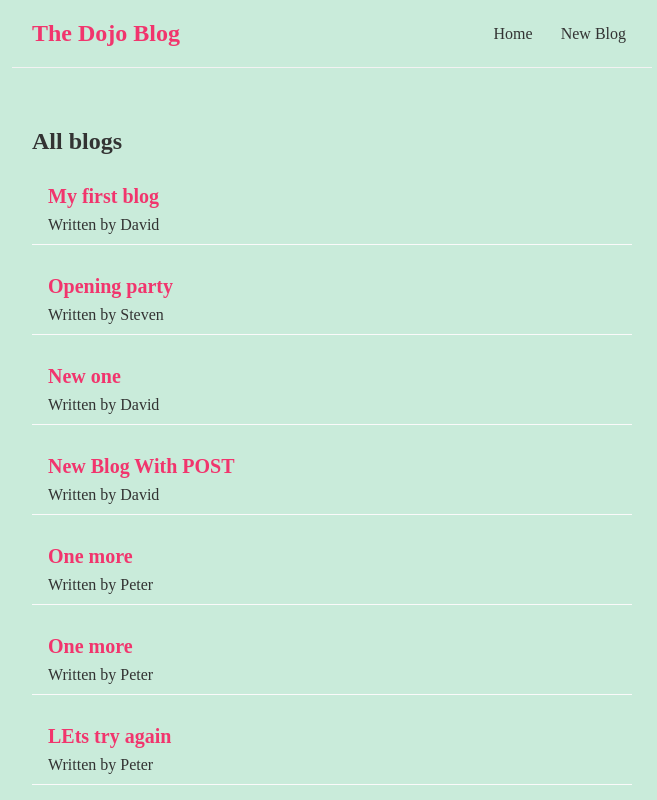
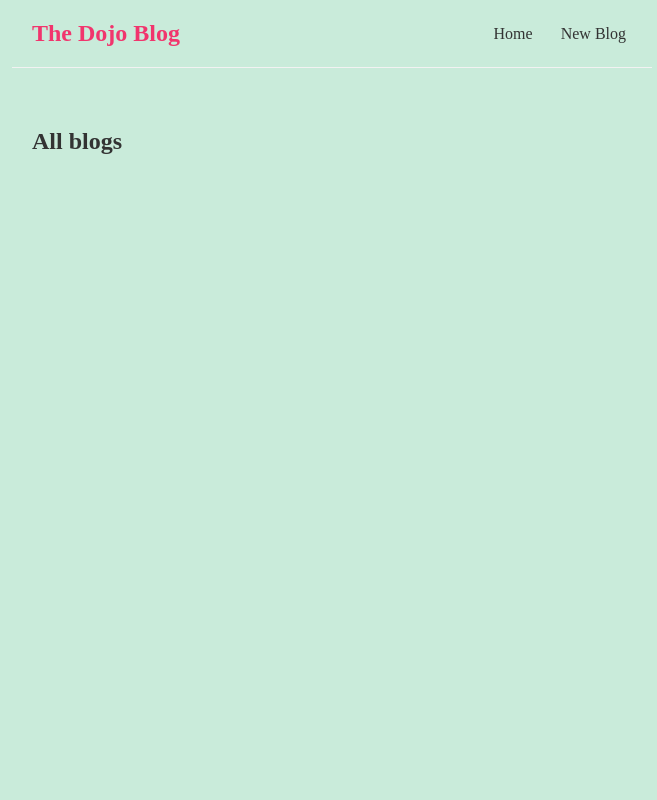
Before and after one commit to tihomir-a51/Blog-Project-React, a React (Create React App) app in the folder dojo-blog/: page / in a window 1280 px wide. Shown: the top 800 px of the page, without its empty margins (308-965 px from the left). Built offline with nearby package versions, Linux system fonts and the light colour scheme; data requests are answered from the project's data file.

Commit message:
delete a blog and some stylings

```diff
--- a/dojo-blog/database/db.json
+++ b/dojo-blog/database/db.json
@@ -1,124 +1,3 @@
 {
-  "blogs": [
-    {
-      "title": "My first blog",
-      "body": "Why do we use it?\nIt is a long established that a reader will be distracted",
-      "author": "David",
-      "id": "1"
-    },
-    {
-      "title": "Opening party",
-      "body": "Why do we use it?\nIt is a long established that a reader will be distracted",
-      "author": "Steven",
-      "id": "2"
-    },
-    {
-      "title": "New one",
-      "body": "Why do we use it?\nIt is a long established that a reader will be distracted",
-      "author": "David",
-      "id": "3"
-    },
-    {
-      "id": "b2c3",
-      "title": "New Blog With POST",
-      "body": "Let see if it works",
-      "author": "David"
-    },
-    {
-      "id": "d492",
-      "title": "One more",
-      "body": "let see again...",
-      "author": "Peter"
-    },
-    {
-      "id": "6108",
-      "title": "One more",
-      "body": "let see again...",
-      "author": "Peter"
-    },
-    {
-      "id": "d7dc",
-      "title": "LEts try again",
-      "body": "lets try",
-      "author": "Peter"
-    },
-    {
-      "id": "d675",
-      "title": "LEts try again",
-      "body": "lets try",
-      "author": "Peter"
-    },
-    {
-      "id": "ba2e",
-      "title": "LEts try again",
-      "body": "lets try",
-      "author": "Peter"
-    },
-    {
-      "id": "3aca",
-      "title": "LEts try again",
-      "body": "lets try",
-      "author": "Peter"
-    },
-    {
-      "id": "7866",
-      "title": "LEts try again",
-      "body": "lets try",
-      "author": "Peter"
-    },
-    {
-      "id": "355e",
-      "title": "LEts try again",
-      "body": "lets try",
-      "author": "Peter"
-    },
-    {
-      "id": "966d",
-      "title": "LEts try again",
-      "body": "lets try",
-      "author": "Peter"
-    },
-    {
-      "id": "8d98",
-      "title": "LEts try again",
-      "body": "lets try",
-      "author": "Peter"
-    },
-    {
-      "id": "8aff",
-      "title": "LEts try again",
-      "body": "lets try",
-      "author": "Peter"
-    },
-    {
-      "id": "21e1",
-      "title": "LEts try again",
-      "body": "lets try",
-      "author": "Peter"
-    },
-    {
-      "id": "ae05",
-      "title": "LEts try again",
-      "body": "lets try",
-      "author": "Peter"
-    },
-    {
-      "id": "0d46",
-      "title": "LEts try again",
-      "body": "lets try",
-      "author": "Peter"
-    },
-    {
-      "id": "065c",
-      "title": "Lets try go back",
-      "body": "ok",
-      "author": "Steven"
-    },
-    {
-      "id": "76ce",
-      "title": "Lets try to go home!",
-      "body": "Are we?",
-      "author": "David"
-    }
-  ]
+  "blogs": []
 }
--- a/dojo-blog/src/BlogDetails.js
+++ b/dojo-blog/src/BlogDetails.js
@@ -1,9 +1,18 @@
 import { useParams } from "react-router-dom";
 import useFetch from "./useFetch";
+import { useHistory } from "react-router-dom";
 
 const BlogDetails = () => {
     const { id } = useParams()
     const {data: blog, error, isPending } = useFetch(`http://localhost:8000/blogs/${id}`)
+    const history = useHistory()
+    const handleClick = () => {
+        fetch('http://localhost:8000/blogs/' + blog.id, {
+            method: 'DELETE'
+        }).then(() => {
+            history.push('/');
+        })
+    }
 
     return (
         <div className="blog-details">
@@ -14,6 +23,7 @@
                     <h2>{blog.title}</h2>
                     <p>Written by {blog.author}</p>
                     <div>{blog.body}</div>
+                    <button onClick={handleClick}>delete</button>
                 </article>
             )}
         </div>
--- a/dojo-blog/src/Create.js
+++ b/dojo-blog/src/Create.js
@@ -16,7 +16,7 @@
 
         fetch("http://localhost:8000/blogs/", {
             method: "POST",
-            headers: { 'Content-Type': 'application/json'},
+            headers: { 'Content-Type': 'application/json' },
             body: JSON.stringify(blog)
         }).then(() => {
             console.log('New Blog Added')
@@ -54,8 +54,8 @@
                     <option value="Steven">Steven</option>
                     <option value="Peter">Peter</option>
                 </select>
-                { !isPending && <button>Add Blog</button> }
-                { isPending && <button disabled>Adding Blog...</button> }
+                {!isPending && <button>Add Blog</button>}
+                {isPending && <button disabled>Adding Blog...</button>}
 
 
             </form>
--- a/dojo-blog/src/index.css
+++ b/dojo-blog/src/index.css
@@ -71,8 +71,16 @@
   font-size: 15px;
   font-weight: bold;
   transition: transform 0.3s ease-in-out
+}
+.blog-details button {
+  background: #f1356d;
+  color: #fff;
+  border: 0;
+  padding: 8px;
+  border-radius: 8px;
+  cursor: pointer;
+}
 
-}
 /* create new blog form */
 .create {
   max-width: 400px;
@@ -103,11 +111,3 @@
   border-radius: 8px;
   cursor: pointer;
 }
-/* .blog-details button{
-  background: #f1356d;
-  color: #fff;
-  border: 0;
-  padding: 8px;
-  border-radius: 8px;
-  cursor: pointer;
-} */
```
Lines whose indentation alone changed are shown as unchanged.
